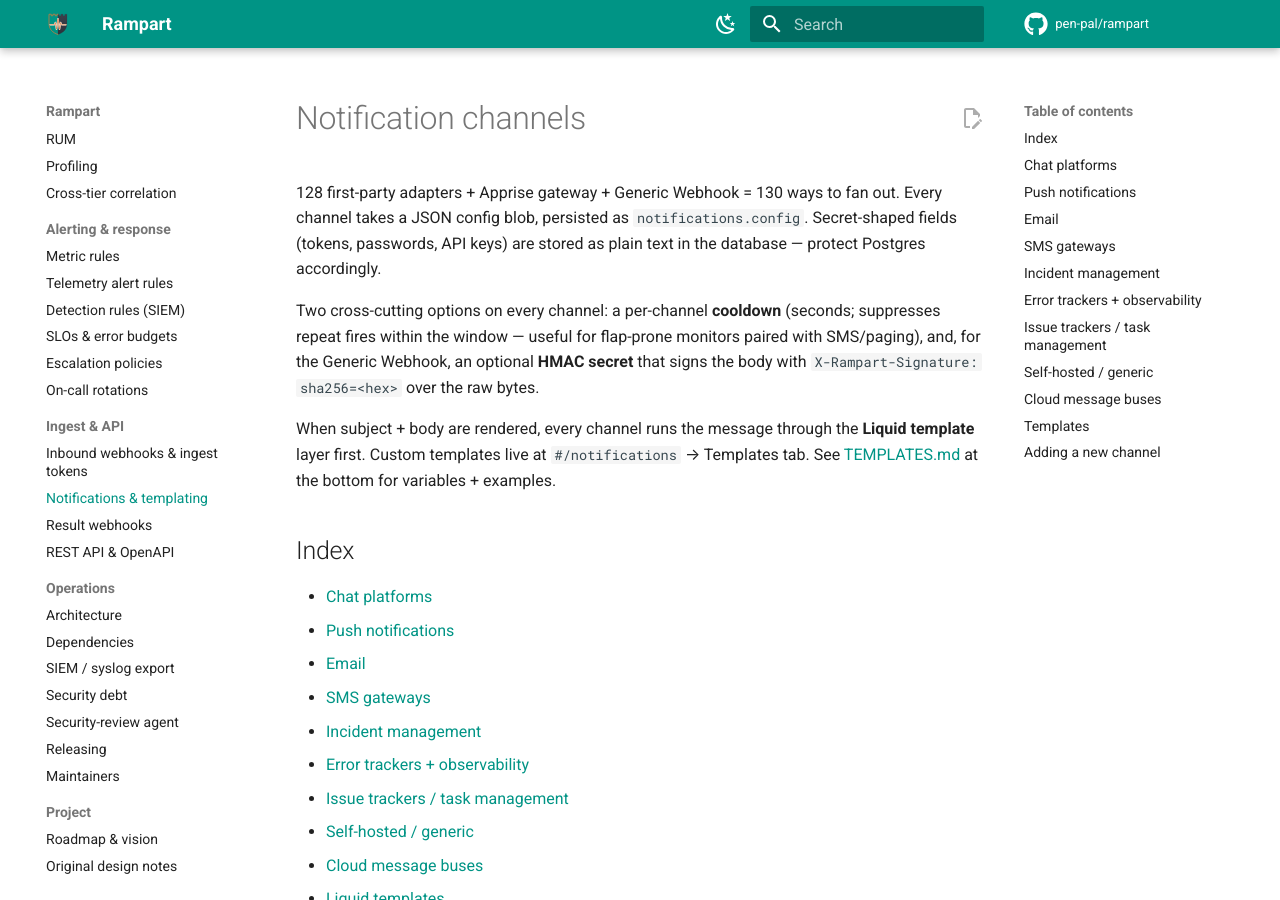
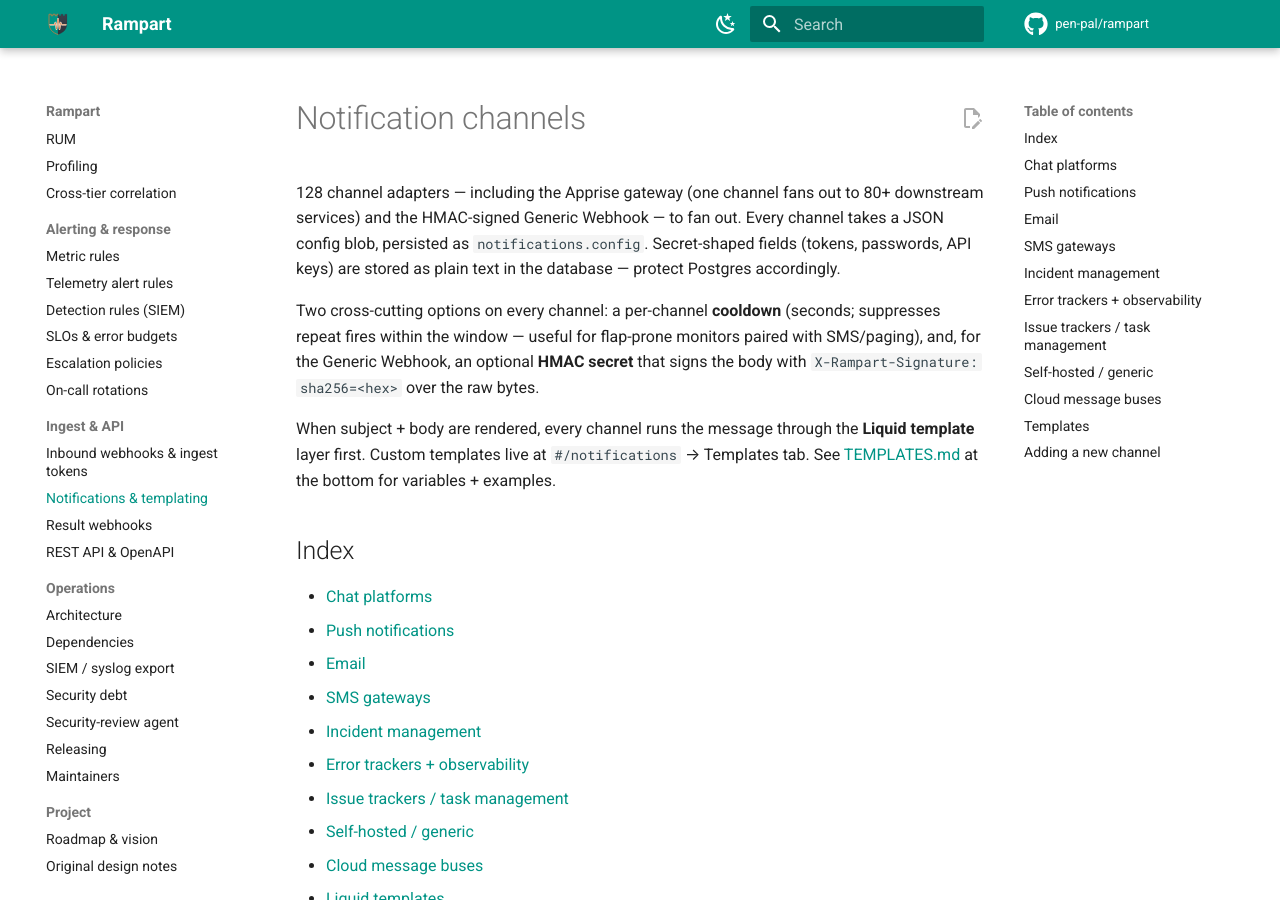
Before and after one commit to pen-pal/rampart, an MkDocs documentation site: the page built from docs/NOTIFICATIONS.md, in a window 1280 px wide and 900 px high. Built offline with MkDocs 1.6.1 and Material for MkDocs 9.7.7, drawn with Linux system fonts in a browser that asks for light colours; comment, search, counter and statistics services are not loaded.

Commit message:
docs: correct notification-channel count (130 -> 128) repo-wide
Notifier ships 128 channel adapters; ChannelKind::Custom is an internal
placeholder with no adapter. README's own list already enumerated 128. Fixed
the badge/headline/why/architecture refs, docs/index, SETUP, WALKTHROUGH,
NOTIFICATIONS (no longer double-counts Apprise + Generic Webhook), openapi
descriptions, and the secrets.rs comment. Probe count (38) is correct
(Synthetic is a composite, not a probe). Also fixed README MAINTAINERS.md
link path.

```diff
--- a/docs/NOTIFICATIONS.md
+++ b/docs/NOTIFICATIONS.md
@@ -1,7 +1,8 @@
 # Notification channels
 
-128 first-party adapters + Apprise gateway + Generic Webhook = 130
-ways to fan out. Every channel takes a JSON config blob, persisted as
+128 channel adapters — including the Apprise gateway (one channel fans
+out to 80+ downstream services) and the HMAC-signed Generic Webhook — to
+fan out. Every channel takes a JSON config blob, persisted as
 `notifications.config`. Secret-shaped fields (tokens, passwords, API
 keys) are stored as plain text in the database — protect Postgres
 accordingly.
--- a/docs/openapi.yaml
+++ b/docs/openapi.yaml
@@ -3598,7 +3598,7 @@
 
     ChannelKind:
       type: string
-      description: Notification channel kind. Serialized snake_case. ~130 supported; a representative subset is listed; `custom` is the catch-all webhook.
+      description: Notification channel kind. Serialized snake_case. ~128 supported; a representative subset is listed; `custom` is the catch-all webhook.
       enum:
         - slack
         - discord
```
Also changed, not shown: CHANGELOG.md (+11 -0 lines), README.md (+7 -7 lines), docs/SETUP.md (+1 -1 lines), docs/WALKTHROUGH.md (+1 -1 lines), docs/index.md (+2 -2 lines), docs/openapi.json, 1 other file.
